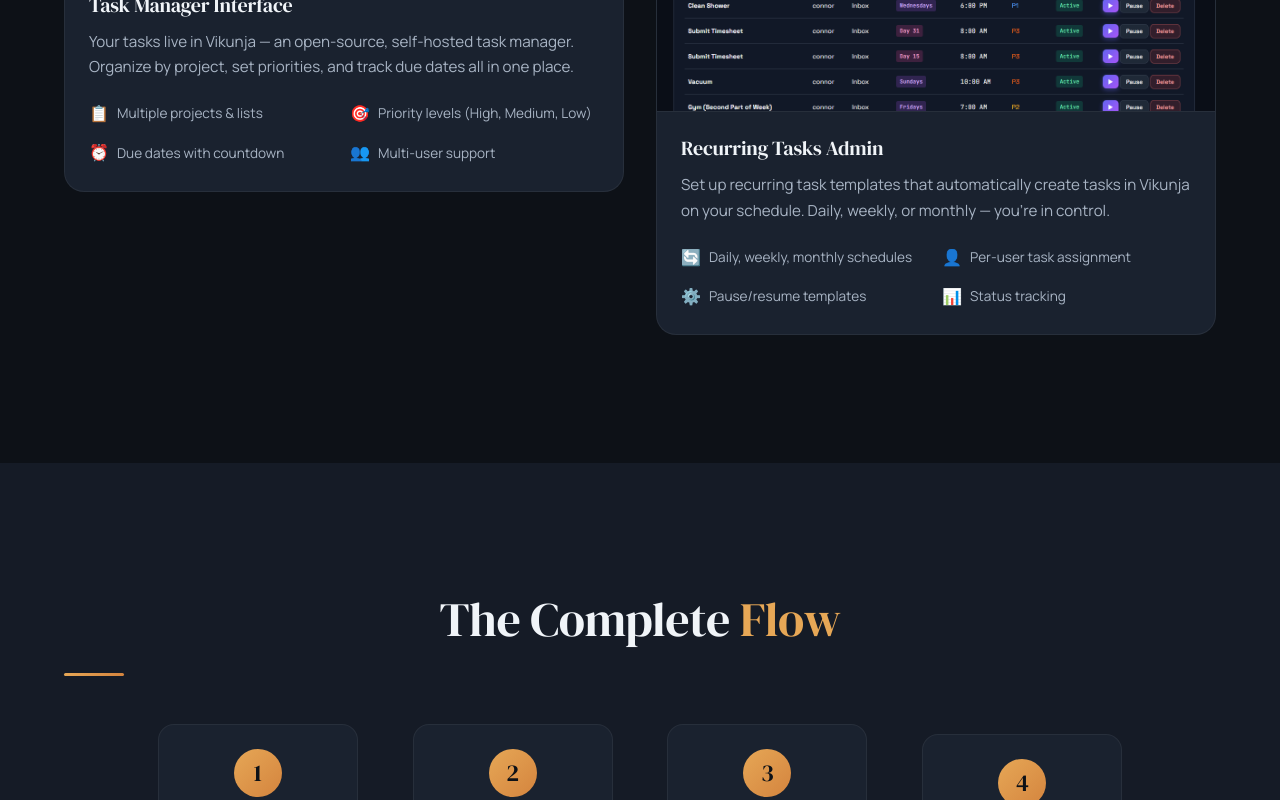
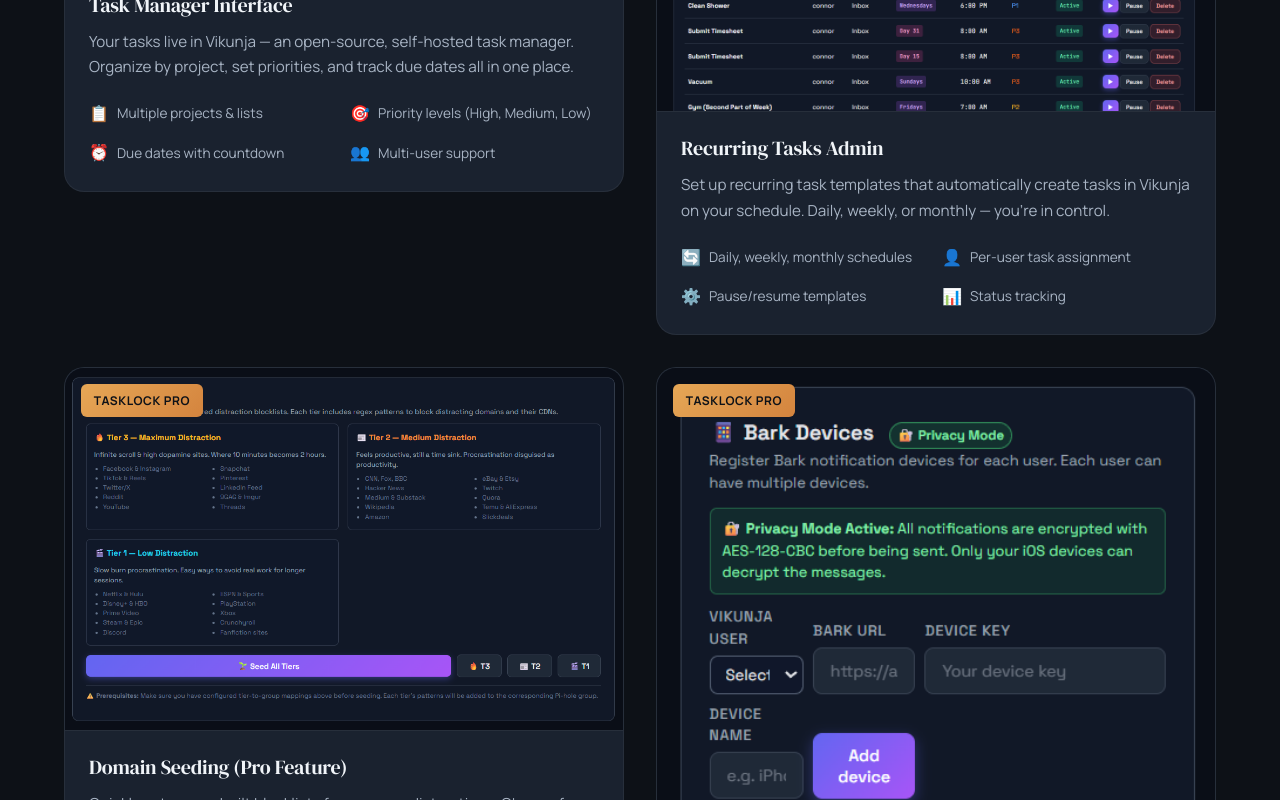
Before and after one commit to csmith6611/tasklock-landing, a React (Vite) app: page /demo in a window 1280 px wide. Shown: the part 2000-2800 px from the top of the page. Built offline with nearby package versions, Linux system fonts and the light colour scheme.

Commit message:
add more demo page items

```diff
--- a/src/pages/Demo.tsx
+++ b/src/pages/Demo.tsx
@@ -289,6 +289,80 @@
                 </div>
               </div>
             </AnimatedSection>
+
+            <AnimatedSection delay={0.3}>
+              <div className="demo-screenshot-card">
+                <div className="demo-screenshot-card__badge demo-screenshot-card__badge--tasklock">
+                  TaskLock Pro
+                </div>
+                <div className="demo-screenshot-card__image">
+                  <img
+                    src="/pro-domain-seeding.png"
+                    alt="TaskLock Pro domain seeding interface for pre-built blocklists"
+                    loading="lazy"
+                  />
+                </div>
+                <div className="demo-screenshot-card__content">
+                  <h3>Domain Seeding (Pro Feature)</h3>
+                  <p>
+                    Quickly set up pre-built blocklists for common distractions.
+                    Choose from "Strict Mode," "Deep Work Mode," or "ADHD Mode"
+                    — or create your own custom lists.
+                  </p>
+                  <ul>
+                    <li>
+                      <span>📦</span> Pre-built blocklist packages
+                    </li>
+                    <li>
+                      <span>🎯</span> Focus mode presets
+                    </li>
+                    <li>
+                      <span>✏️</span> Custom domain lists
+                    </li>
+                    <li>
+                      <span>⚡</span> One-click setup
+                    </li>
+                  </ul>
+                </div>
+              </div>
+            </AnimatedSection>
+
+            <AnimatedSection delay={0.4}>
+              <div className="demo-screenshot-card">
+                <div className="demo-screenshot-card__badge demo-screenshot-card__badge--tasklock">
+                  TaskLock Pro
+                </div>
+                <div className="demo-screenshot-card__image">
+                  <img
+                    src="/bark config.png"
+                    alt="TaskLock Bark integration configuration for encrypted iOS push notifications"
+                    loading="lazy"
+                  />
+                </div>
+                <div className="demo-screenshot-card__content">
+                  <h3>Bark Integration (Pro Feature)</h3>
+                  <p>
+                    Configure encrypted push notifications using the Bark iOS app
+                    model. Get zero-knowledge alerts about task status, blocking
+                    events, and access restoration — all without cloud storage.
+                  </p>
+                  <ul>
+                    <li>
+                      <span>🔐</span> End-to-end encryption
+                    </li>
+                    <li>
+                      <span>📱</span> iOS push notifications
+                    </li>
+                    <li>
+                      <span>🔔</span> Task reminders & alerts
+                    </li>
+                    <li>
+                      <span>🛡️</span> Zero-knowledge architecture
+                    </li>
+                  </ul>
+                </div>
+              </div>
+            </AnimatedSection>
           </div>
         </div>
       </section>
```
Also changed, not shown: public/bark config.png (added), public/pro-domain-seeding.png (added).
